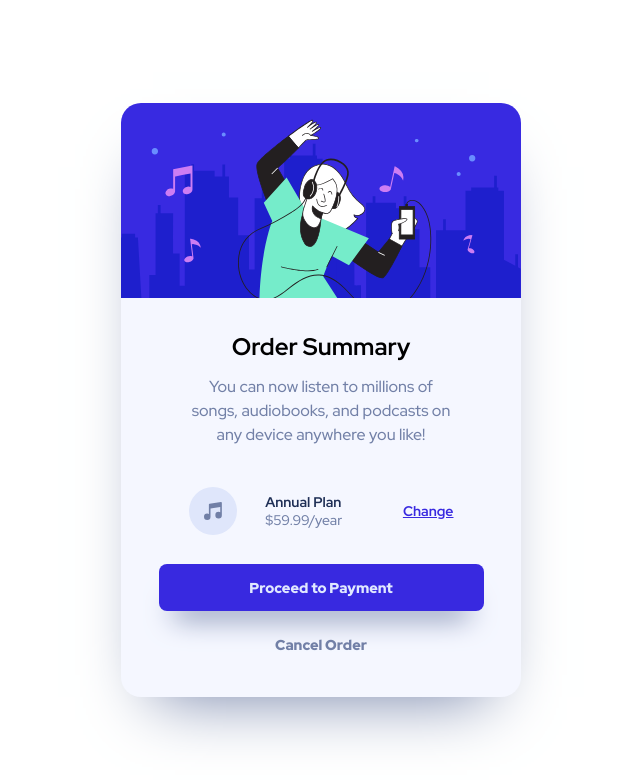
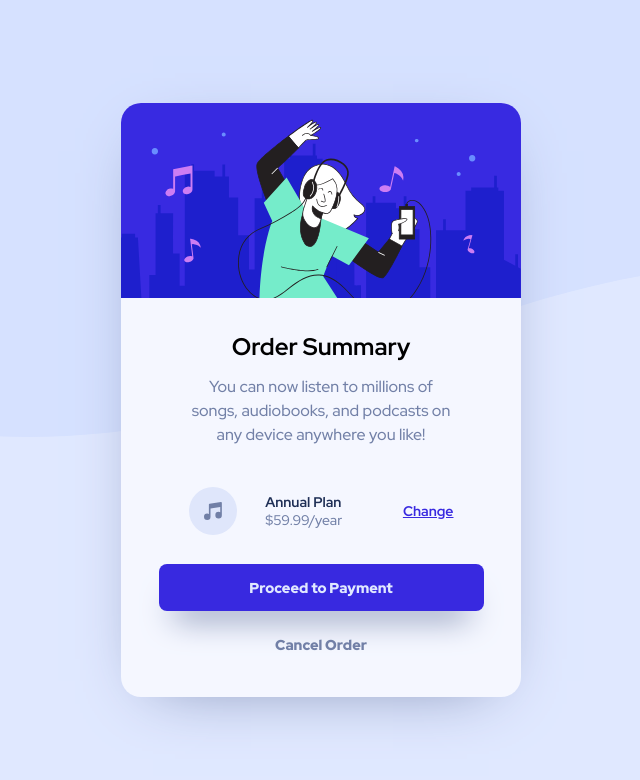
Before and after one commit to sunil-sharma-999/Order-summary-card-solution, a plain HTML site: page index.html in a window 1280 px wide. Shown: the whole page, without its empty margins (319-959 px from the left). Drawn offline with Linux system fonts and the light colour scheme.

Commit message:
Add files via upload

```diff
--- a/css/style.css
+++ b/css/style.css
@@ -6,8 +6,8 @@
 }
 
 body {
-  background: url(./images/pattern-background-mobile.svg) no-repeat;
-  background-size: cover;
+  background: #e0e8ff url(../images/pattern-background-mobile.svg) no-repeat;
+  background-size: contain;
   height: 100vh;
   margin: auto;
   display: -webkit-box;
@@ -24,8 +24,8 @@ body .card {
   background-color: #f5f7ff;
   margin: auto;
   border-radius: 20px;
-  -webkit-box-shadow: 0 2rem 4rem -2rem #7280a7;
-          box-shadow: 0 2rem 4rem -2rem #7280a7;
+  -webkit-box-shadow: 0 1rem 4rem -2rem #7280a7;
+          box-shadow: 0 1rem 4rem -2rem #7280a7;
 }
 
 body .card .img-wrap {
@@ -132,8 +132,8 @@ body .card .billing-wrap .pay {
   background-color: #3829e0;
   border-radius: 0.5rem;
   color: #e0e8ff;
-  -webkit-box-shadow: 0 1.5em 1.8rem -0.95rem #7280a7;
-          box-shadow: 0 1.5em 1.8rem -0.95rem #7280a7;
+  -webkit-box-shadow: 0 1.5em 2rem -0.95rem #7280a7;
+          box-shadow: 0 1.5em 2rem -0.95rem #7280a7;
 }
 
 body .card .billing-wrap .pay:hover {
@@ -152,7 +152,7 @@ body .card .billing-wrap .cancel:hover {
 
 @media (min-width: 800px) {
   body {
-    background: url(./images/pattern-background-desktop.svg) no-repeat;
+    background: #e0e8ff url(../images/pattern-background-desktop.svg) no-repeat;
   }
   body .card {
     width: auto;
```
Also changed, not shown: 2 other files.
